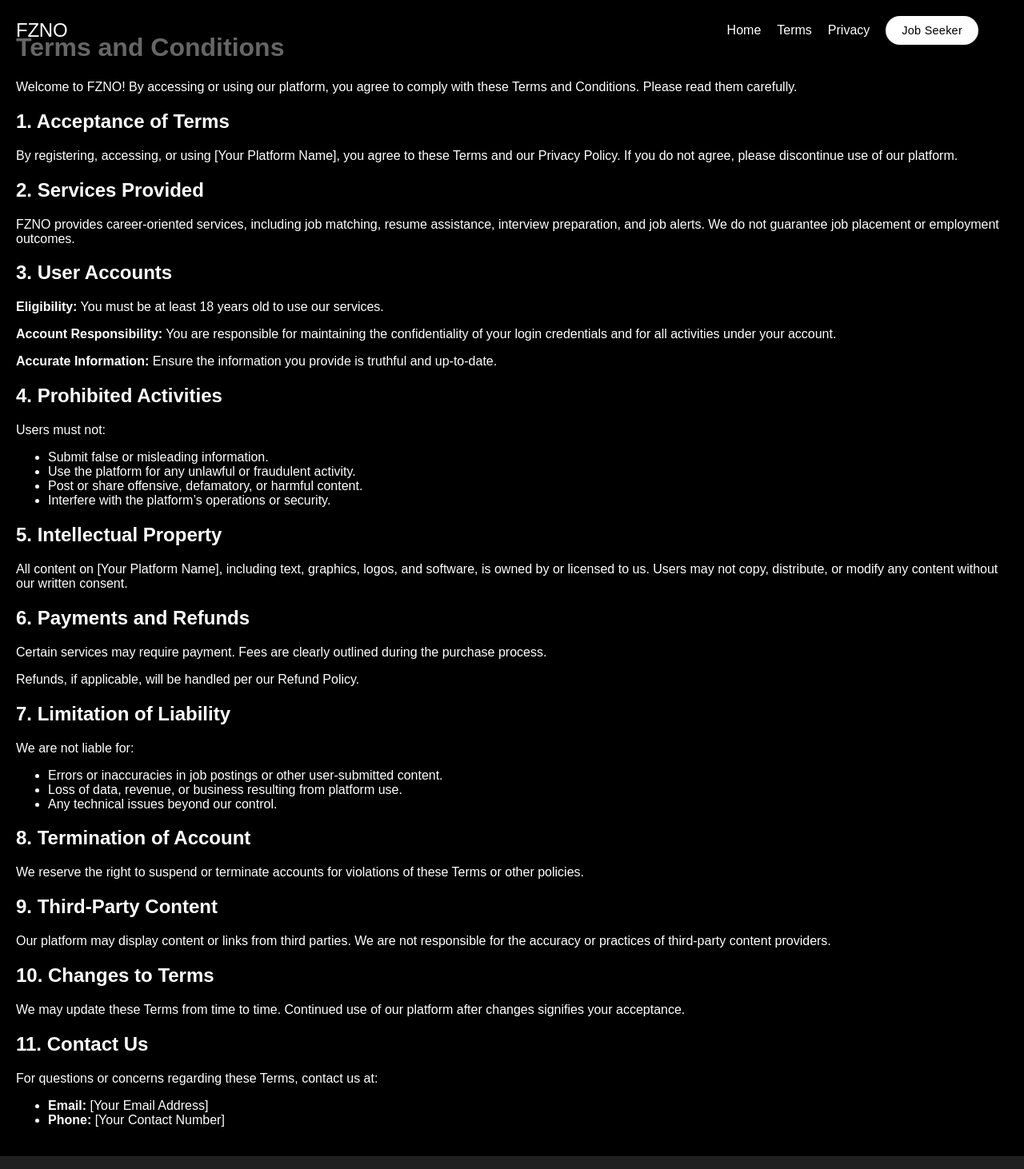
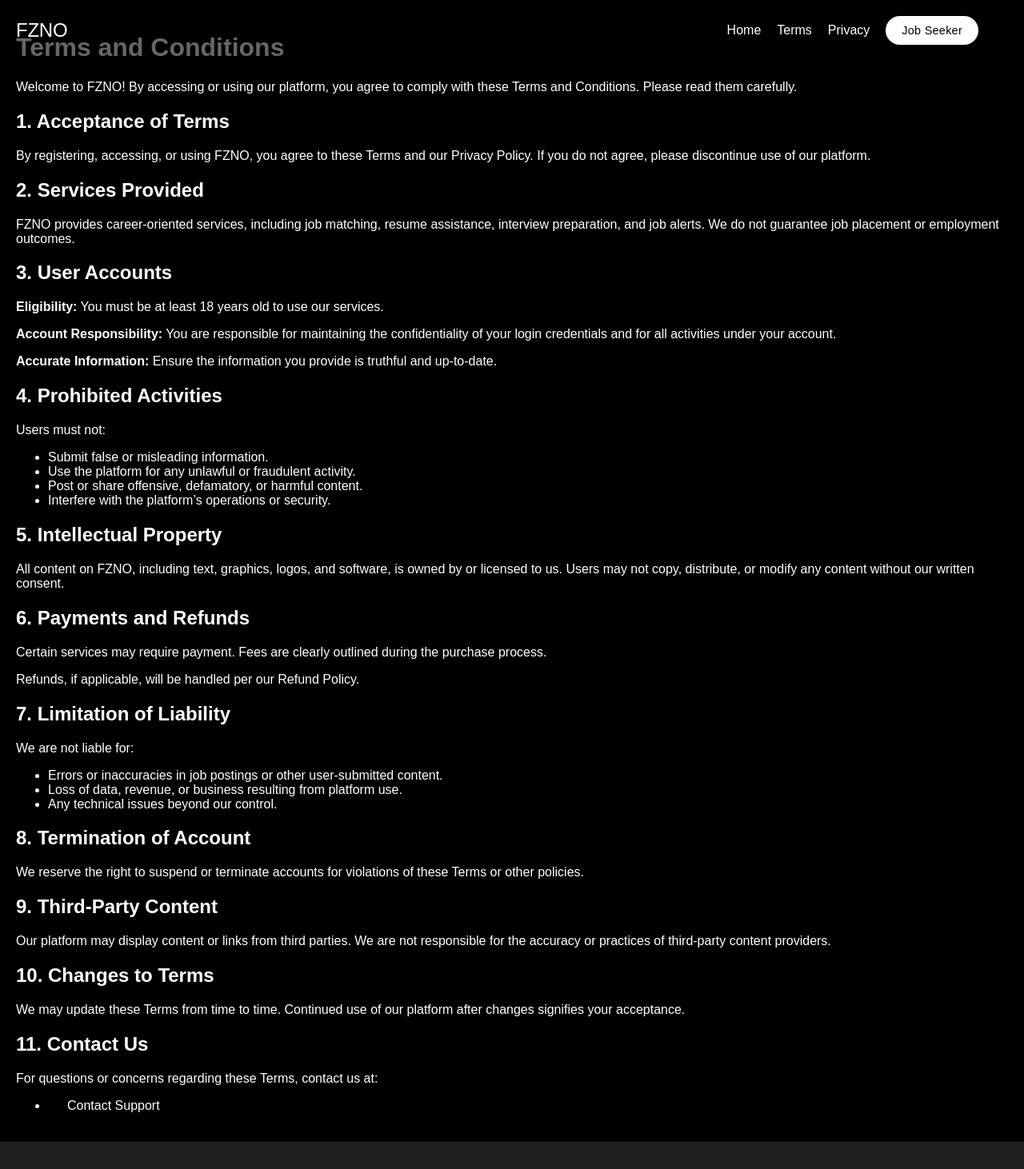
Before and after one commit to Janiarafath/project, a React (Create React App) app: page /Terms in a window 1280 px wide. Shown: the top 1462 px of the page at 80% size. Built offline with nearby package versions, Linux system fonts and the light colour scheme.

Commit message:
Added source code files

```diff
--- a/src/components/Contact.jsx
+++ b/src/components/Contact.jsx
@@ -107,8 +107,8 @@ function Contact() {
                 <label htmlFor="phone_number">Phone Number</label>
                 <input type="number" id="phone_number" name="phone_number" placeholder="Your Phone Number" required />
 
-                <label htmlFor="payment_link">Payment Link</label>
-                <a href="https://pay.mypaylink.in/?q=4r1MZJ" target="_blank" rel="noopener noreferrer">Click here to make payment</a>
+                <label htmlFor="payment_link">Payment</label>
+                <a href="https://fzno.netlify.app/pay/?pn=FZNO&pa=8643853747@ptaxis&cu=INR&am=399" target="_blank" rel="noopener noreferrer">Visit our site and scan the QR code to make a payment.</a>
 
                 <label htmlFor="payment_screenshot">Upload Payment Screenshot</label>
                 <input type="file" id="payment_screenshot" name="payment_screenshot" accept="image/*" required />
--- a/src/components/privacy.jsx
+++ b/src/components/privacy.jsx
@@ -136,7 +136,7 @@ const Privacy = () => {
         <p>Our platform may contain links to third-party websites. We are not responsible for their privacy practices.</p>
 
         <h2>8. International Users</h2>
-        <p>If you access our services from outside [Your Country], your data may be transferred to and processed in [Your Country].</p>
+        <p>If you access our services from outside INDIA, your data may be transferred to and processed in INDIA.</p>
 
         <h2>9. Changes to This Policy</h2>
         <p>We may update this Privacy Policy from time to time. Changes will be communicated through updates on this page.</p>
@@ -144,7 +144,9 @@ const Privacy = () => {
         <h2>10. Contact Us</h2>
         <p>If you have any questions or concerns about this Privacy Policy, please contact us at:</p>
         <ul>
-          <li><strong>Email:</strong> contactfzno@gmail.com</li>
+          <li><a href="mailto:contactfzno@gmail.com" className="contact-support-button">
+          Contact Support
+        </a></li>
         </ul>
 
         <p>FZNO is dedicated to respecting your privacy and protecting your data. By using our services, you agree to this Privacy Policy.</p>
--- a/src/components/terms.jsx
+++ b/src/components/terms.jsx
@@ -99,7 +99,7 @@ const Privacy = () => {
       <p>Welcome to FZNO! By accessing or using our platform, you agree to comply with these Terms and Conditions. Please read them carefully.</p>
 
       <h2>1. Acceptance of Terms</h2>
-      <p>By registering, accessing, or using [Your Platform Name], you agree to these Terms and our Privacy Policy. If you do not agree, please discontinue use of our platform.</p>
+      <p>By registering, accessing, or using FZNO, you agree to these Terms and our Privacy Policy. If you do not agree, please discontinue use of our platform.</p>
 
       <h2>2. Services Provided</h2>
       <p>FZNO provides career-oriented services, including job matching, resume assistance, interview preparation, and job alerts. We do not guarantee job placement or employment outcomes.</p>
@@ -119,7 +119,7 @@ const Privacy = () => {
       </ul>
 
       <h2>5. Intellectual Property</h2>
-      <p>All content on [Your Platform Name], including text, graphics, logos, and software, is owned by or licensed to us. Users may not copy, distribute, or modify any content without our written consent.</p>
+      <p>All content on FZNO, including text, graphics, logos, and software, is owned by or licensed to us. Users may not copy, distribute, or modify any content without our written consent.</p>
 
       <h2>6. Payments and Refunds</h2>
       <p>Certain services may require payment. Fees are clearly outlined during the purchase process.</p>
@@ -145,8 +145,9 @@ const Privacy = () => {
       <h2>11. Contact Us</h2>
       <p>For questions or concerns regarding these Terms, contact us at:</p>
       <ul>
-        <li><strong>Email:</strong> [Your Email Address]</li>
-        <li><strong>Phone:</strong> [Your Contact Number]</li>
+       <li><a href="mailto:contactfzno@gmail.com" className="contact-support-button">
+      Contact Support
+      </a></li>
       </ul>
     </main>
     </div>
```
